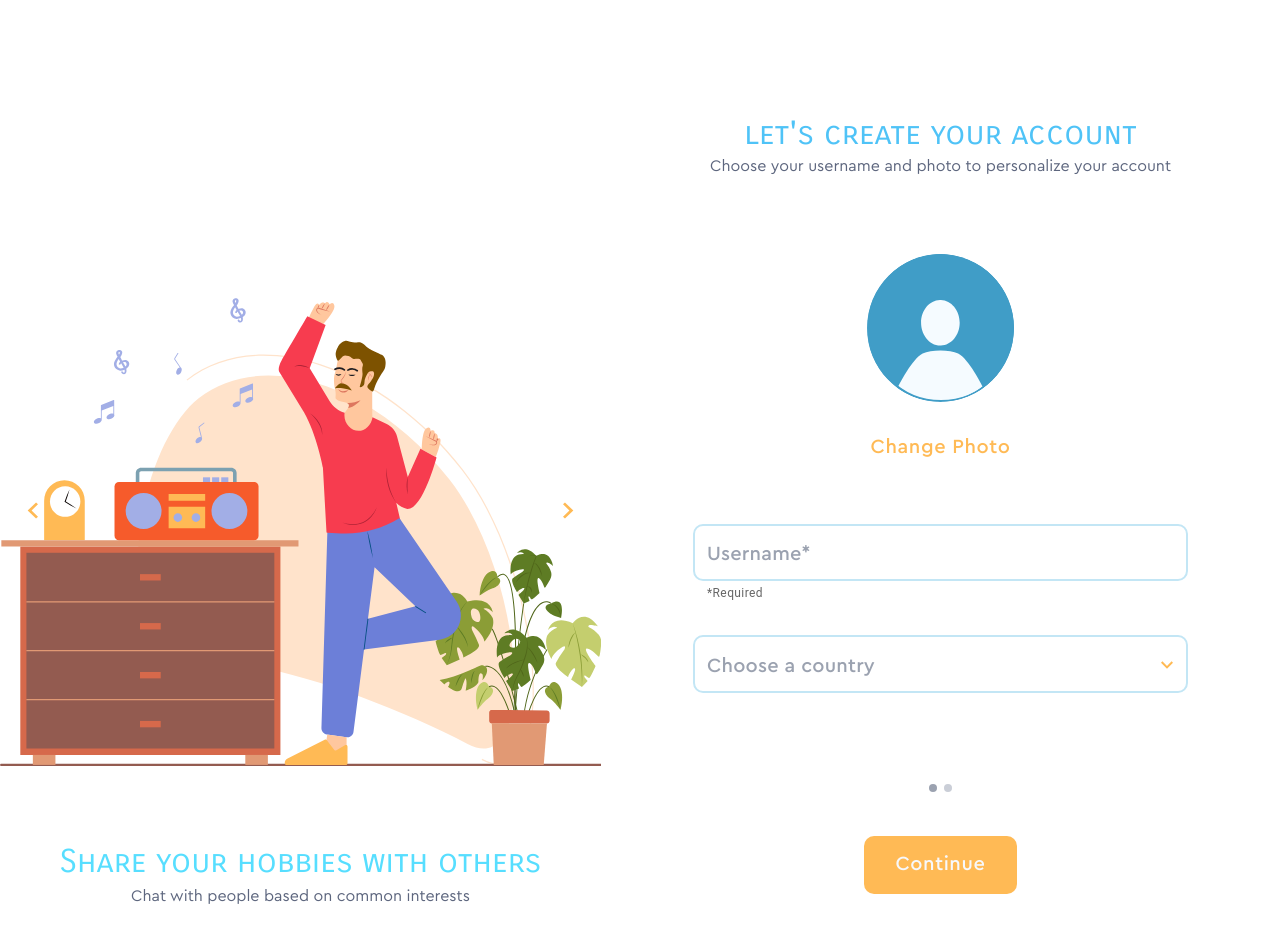
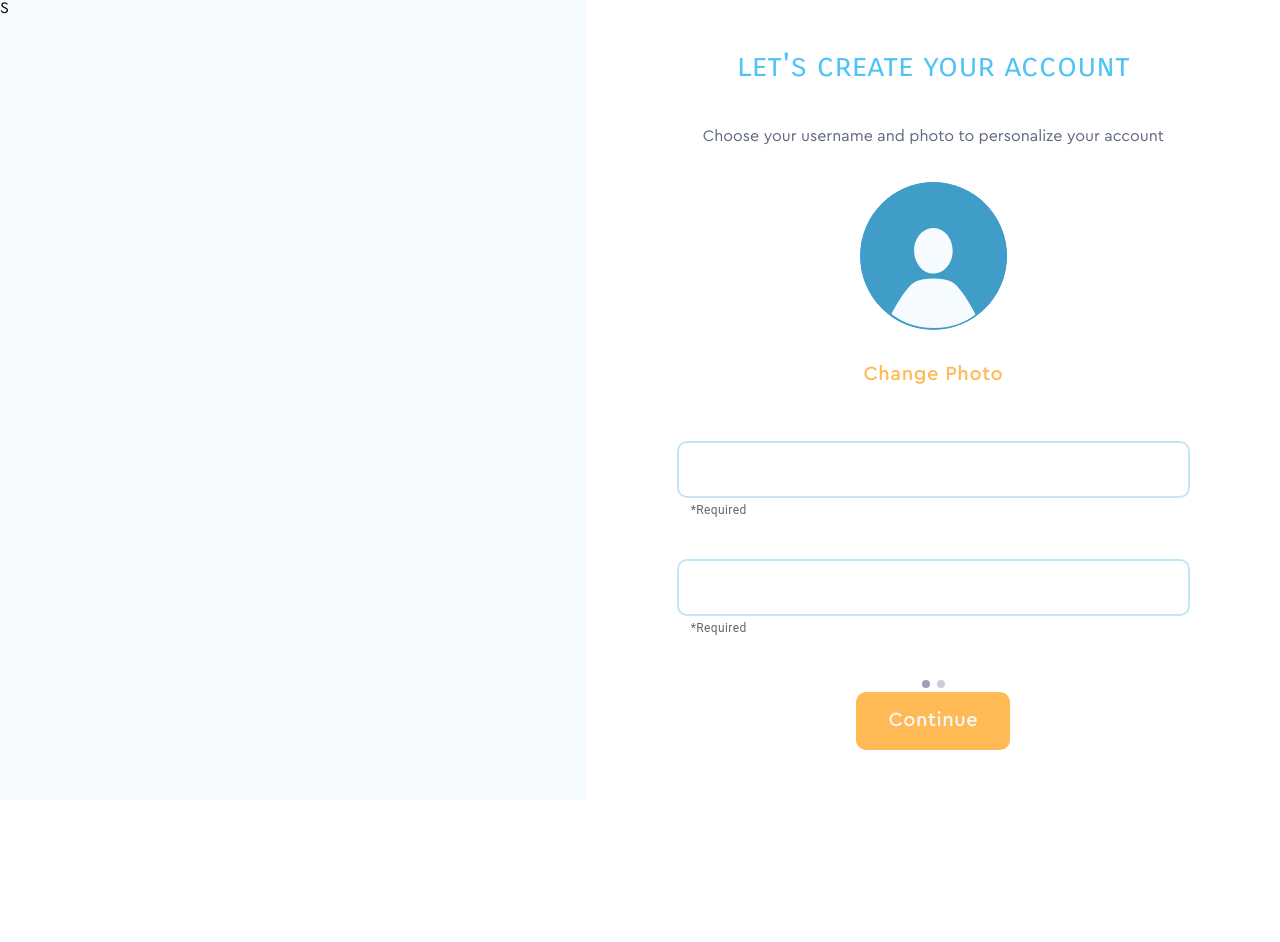
Before and after one commit to NikitOS-1/ChatCloud, a React (Vite) app: page / in a window 1280 px wide. Shown: the top 942 px of the page. After the commit the page ends 800 px from the top, so only its background shows below. Built offline with nearby package versions, Linux system fonts and the light colour scheme.

Commit message:
chore(component): changes (#31)
Co-authored-by: Lili Str <lilya.strdzk@gmail.com>

```diff
--- a/src/Pages/LoginPage/Form/styled.ts
+++ b/src/Pages/LoginPage/Form/styled.ts
@@ -1,7 +1,6 @@
 import styled from 'styled-components';
 
 export const Container = styled.div`
-  padding: 118px 92px 0px 92px;
   display: flex;
   align-items: center;
   flex-direction: column;
@@ -24,7 +23,6 @@ export const H1 = styled.h1`
 `;
 
 export const P = styled.p`
-  margin-bottom: 80px;
   color: ${({ theme }) => theme.colors.neutralColors[500]};
   font-family: ${({ theme }) => theme.fonts.CeraProRegular};
   font-size: ${({ theme }) => theme.fontSizes.Medium16};
--- a/src/Pages/LoginPage/LoginPage.tsx
+++ b/src/Pages/LoginPage/LoginPage.tsx
@@ -1,63 +1,72 @@
-import { useState } from 'react';
+import { useMemo, useState } from 'react';
 
+import { AvatarSelect } from '../../components/AvatarSelect';
 import { Button } from '../../components/Button';
-import { Slider } from '../../components/Slider';
+import { Input } from '../../components/Input';
 import { Tabs } from '../../components/Tabs';
 
-import { slides } from './Slide/slides';
-import { FormWrapper } from './Form';
-import { InterestsWrapper } from './Interests';
+import { H1, P } from './Form/styled';
 import {
-  ButtonContainer,
-  Container,
-  FormContainer,
-  SliderContainer,
+  FormContainerStyled,
+  LoginPageStyled,
+  SliderContainerStyled,
 } from './styled';
 
 export const LoginPage = () => {
-  const [togglePage, setTogglePage] = useState<number>(0);
+  const [tabId, setTabId] = useState<string>('user');
 
-  const mainComponents = [
-    { id: 0, component: <FormWrapper /> },
-    { id: 1, component: <InterestsWrapper setTogglePage={setTogglePage} /> },
-  ];
+  const renderedTabContent = useMemo(() => {
+    if (tabId === 'user') {
+      return (
+        <>
+          <H1>let's create your account</H1>
+          <P>Choose your username and photo to personalize your account</P>
+          <AvatarSelect options={[]} onSelect={() => null} />
+          <Input value={''} onChange={() => null} />
+          <Input value={''} onChange={() => null} />
+        </>
+      );
+    }
 
-  const footerComponents = [
-    {
-      id: 0,
-      component: (
-        <ButtonContainer>
-          <Button label="Continue" onClick={() => null} />
-        </ButtonContainer>
-      ),
-    },
-    {
-      id: 1,
-      component: (
-        <ButtonContainer>
-          <Button label="Continue" onClick={() => null} />
-          <p>
-            By proceeding you agree to our <a href="#">Privacy Policy</a> and{' '}
-            <a href="#">Terms of Service</a>
-          </p>
-        </ButtonContainer>
-      ),
-    },
-  ];
+    return <div>Some other</div>;
+  }, [tabId]);
+
+  const handleContinueClick = () => {
+    if (tabId === 'interests') {
+      // @todo: make request
+      return;
+    }
+
+    setTabId('interests');
+  };
 
   return (
-    <Container>
-      <SliderContainer>
-        <Slider slides={slides} />
-      </SliderContainer>
-      <FormContainer>
-        <Tabs
-          mainComponents={mainComponents}
-          footerComponents={footerComponents}
-          value={togglePage}
-          setValue={setTogglePage}
-        />
-      </FormContainer>
-    </Container>
+    // <Container>
+    //   <SliderContainer>
+    //     {/* <Slider slides={slides} /> */}
+    //   </SliderContainer>
+    //   <FormContainer>
+    //     <Tabs
+    //       mainComponents={mainComponents}
+    //       footerComponents={footerComponents}
+    //       value={togglePage}
+    //       setValue={setTogglePage}
+    //     />
+    //   </FormContainer>
+    // </Container>
+    <LoginPageStyled>
+      <SliderContainerStyled>S</SliderContainerStyled>
+      <FormContainerStyled>
+        {renderedTabContent}
+        <div>
+          <Tabs
+            items={['user', 'interests']}
+            onChange={setTabId}
+            value={tabId}
+          />
+          <Button label="Continue" onClick={handleContinueClick} />
+        </div>
+      </FormContainerStyled>
+    </LoginPageStyled>
   );
 };
--- a/src/Pages/LoginPage/styled.ts
+++ b/src/Pages/LoginPage/styled.ts
@@ -2,32 +2,15 @@ import styled from 'styled-components';
 
 export const Container = styled.div`
   display: flex;
-  max-width: 1440px;
-  height: 1024px;
-  margin: 0 auto;
-
-  @media (max-width: 800px) {
-    flex-wrap: wrap;
-    height: 820px;
-  }
 `;
 
 export const SliderContainer = styled.div`
-  max-width: 760px;
-
-  @media (max-width: 800px) {
-    max-width: none;
-    width: 100%;
-  }
+  flex: 16 16;
+  background-color: red;
 `;
 
 export const FormContainer = styled.div`
-  max-width: 680px;
-
-  @media (max-width: 800px) {
-    max-width: none;
-    width: 100%;
-  }
+  flex: 14 14;
 `;
 
 export const ButtonContainer = styled.div`
@@ -58,3 +41,23 @@ export const ButtonContainer = styled.div`
     }
   }
 `;
+
+export const LoginPageStyled = styled.div`
+  display: flex;
+  height: 100%;
+`;
+
+export const SliderContainerStyled = styled.div`
+  display: flex;
+  flex: 16 16;
+  background-color: ${({ theme }) => theme.colors.primary.blue10};
+`;
+
+export const FormContainerStyled = styled.div`
+  display: flex;
+  flex-direction: column;
+  justify-content: space-between;
+  align-items: center;
+  flex: 14 14;
+  padding: 50px 90px;
+`;
--- a/src/components/Input/styled.ts
+++ b/src/components/Input/styled.ts
@@ -16,7 +16,7 @@ export const TextFieldStyled = styled(TextField)`
   }
 
   .MuiOutlinedInput-root.MuiInputBase-root {
-    width: 495px;
+    width: 100%;
     height: 57px;
     font-family: ${({ theme }) => theme.fonts.CeraProMedium};
     font-size: ${({ theme }) => theme.fontSizes.Medium20};
--- a/src/components/Tabs/Tabs.tsx
+++ b/src/components/Tabs/Tabs.tsx
@@ -1,43 +1,27 @@
-import Box from '@mui/material/Box';
-
 import { Icon } from '../Icon';
 
 import { BoxStyled, TabsStyled, TabStyled } from './styled';
 import { TabsInterface } from './types';
 
-export const Tabs = ({
-  mainComponents,
-  footerComponents,
-  value,
-  setValue,
-}: TabsInterface) => {
-  const renderMainComponents = mainComponents.map(({ id, component }) => (
-    <Box key={id} hidden={value !== id}>
-      {component}
-    </Box>
-  ));
-
-  const renderTabsPanel = mainComponents.map(({ id }) => (
-    <TabStyled key={id} icon={<Icon name="circle" />} />
-  ));
-
-  const renderFooterComponents = footerComponents.map(({ id, component }) => (
-    <Box key={id} hidden={value !== id}>
-      {component}
-    </Box>
+export const Tabs = ({ items, value, onChange }: TabsInterface) => {
+  const renderTabsPanel = items.map((id) => (
+    <TabStyled
+      withPointer={!!onChange}
+      value={id}
+      key={id}
+      icon={<Icon name="circle" />}
+    />
   ));
 
   return (
     <BoxStyled>
-      {renderMainComponents}
       <TabsStyled
         value={value}
-        onChange={(_, value) => setValue(value)}
+        onChange={(_, value) => onChange && onChange(value)}
         TabIndicatorProps={{ style: { display: 'none' } }}
       >
         {renderTabsPanel}
       </TabsStyled>
-      {renderFooterComponents}
     </BoxStyled>
   );
 };
--- a/src/components/Tabs/styled.ts
+++ b/src/components/Tabs/styled.ts
@@ -20,12 +20,12 @@ export const TabsStyled = styled(Tabs)`
   }
 `;
 
-export const TabStyled = styled(Tab)`
+export const TabStyled = styled(Tab)<{ withPointer: boolean }>`
   min-width: 15px;
   padding: 0px;
+  cursor: ${({ withPointer }) => (withPointer ? 'pointer' : 'default')};
 `;
 export const BoxStyled = styled(Box)`
-  width: 100%;
   display: flex;
   align-items: center;
   flex-direction: column;
--- a/src/theme/theme.ts
+++ b/src/theme/theme.ts
@@ -71,4 +71,13 @@ export const theme = {
     xxl: '1440px',
     height: '1024px',
   },
+  space: {
+    xSmall: '8px',
+    small: '12px',
+    medium: '16px',
+    large: '24px',
+    xLarge: '32px',
+    xxLarge: '64px',
+    xxxLarge: '96px',
+  },
 };
```
Also changed, not shown: src/components/Tabs/types.ts (+3 -5 lines).
